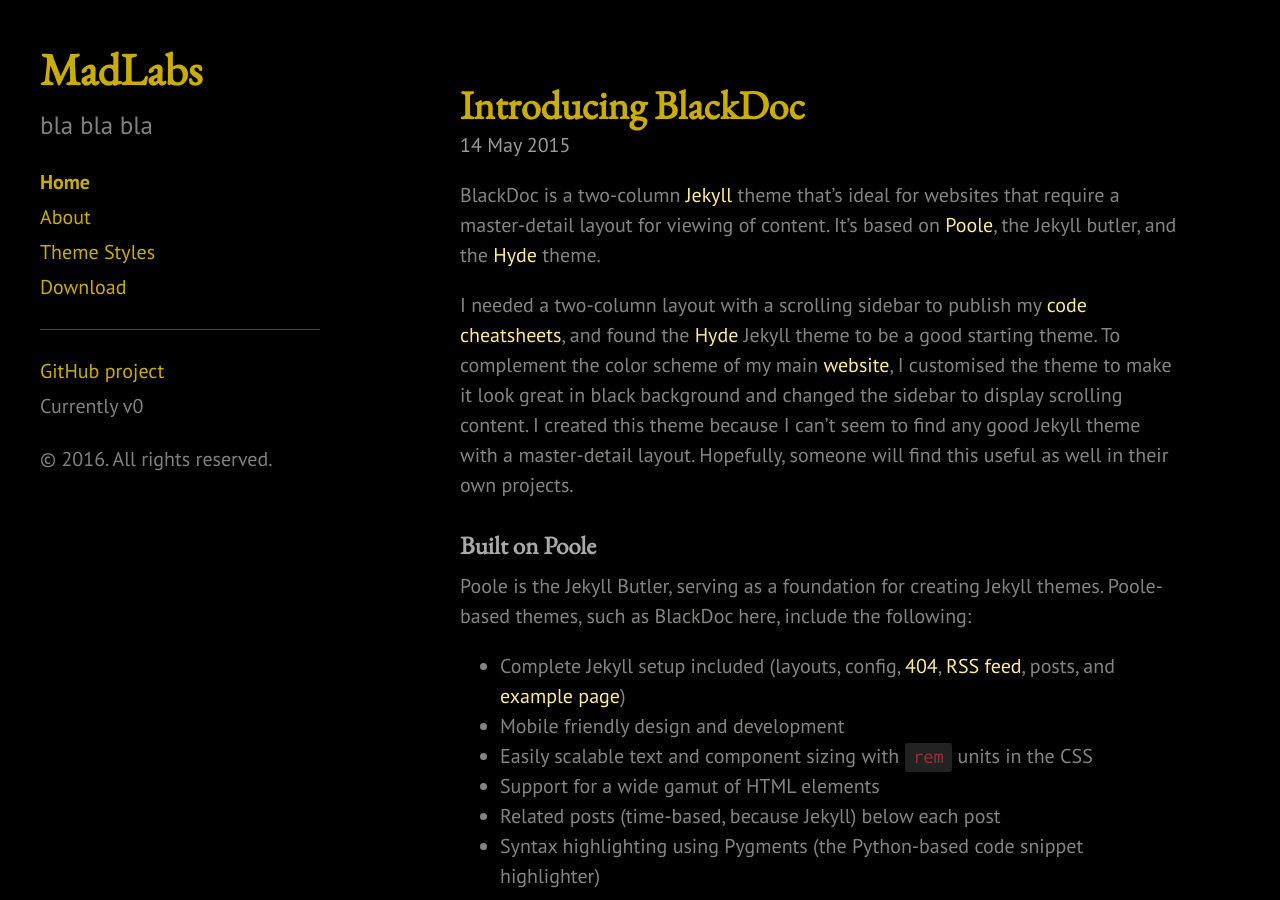
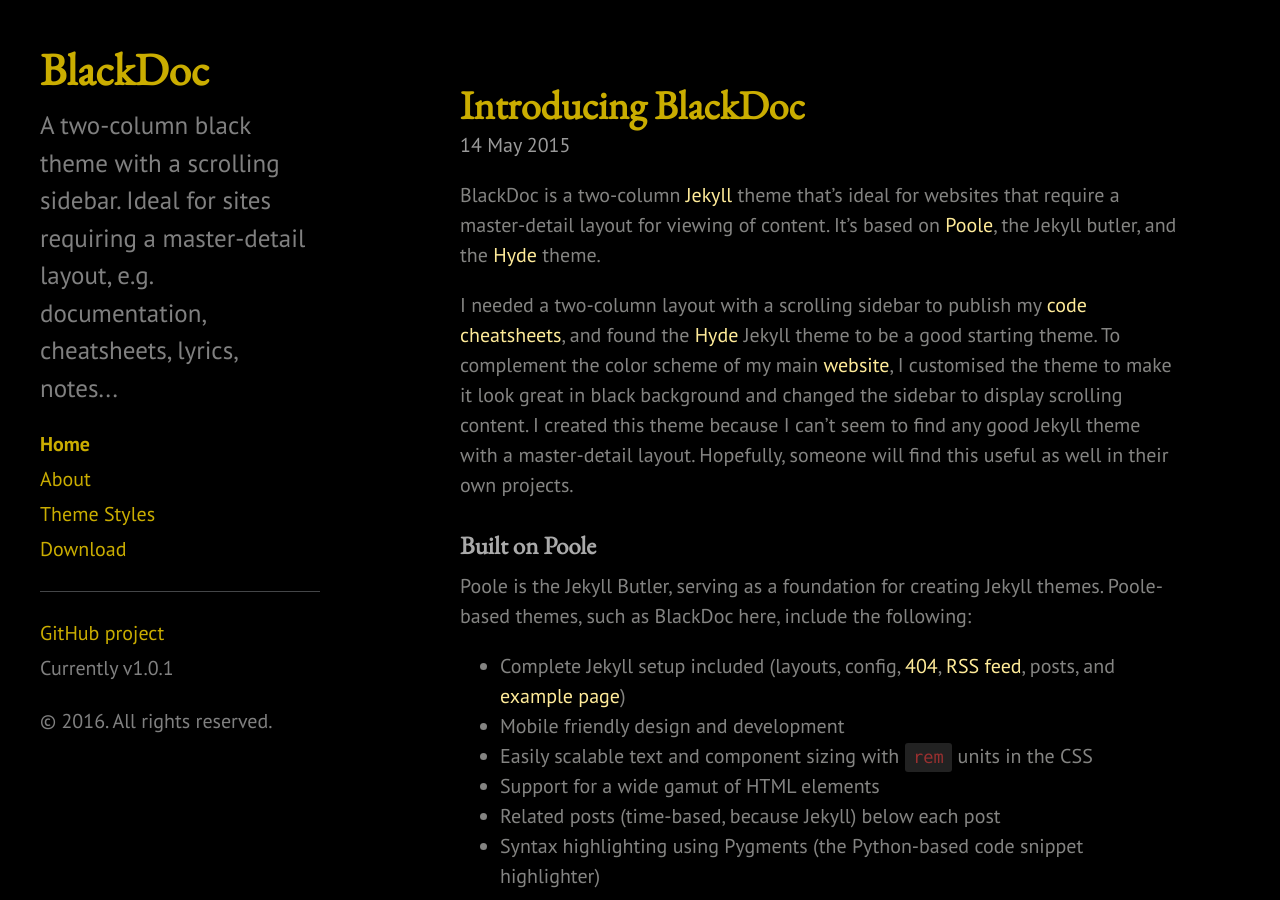
Before and after one commit to mad-labs/mad-labs.github.io, a Jekyll site: the page built from index.html, in a window 1280 px wide and 900 px high. Built offline with Jekyll 4.4.1, drawn with Linux system fonts in a browser that asks for light colours; the list of posts is cut into pages by our own code.

Commit message:
Reverting to original Theme
	modified:   _config.yml
	new file:   public/images/blackdoc-screenshot.jpg
	new file:   public/images/reverse-screenshot.png

```diff
--- a/_config.yml
+++ b/_config.yml
@@ -8,16 +8,20 @@
 permalink:        pretty
 
 # Setup
-title:            MadLabs
-tagline:          Mad projects from mad people
-description:      "bla bla bla"
-url:              https://mad-labs.github.io/
+title:            BlackDoc
+tagline:          Black Theme for Jekyll
+description:      "A two-column black theme with a scrolling sidebar. Ideal for sites requiring a master-detail layout, e.g. documentation, cheatsheets, lyrics, notes..."
+url:              https://github.com/karloespiritu/blackdoc
 baseurl:          /
+
+author:
+  name:           'Karlo Espiritu'
+  url:            https://twitter.com/karloespiritu
 
 paginate:         5
 
 # Custom vars
-version:          0
+version:          1.0.1
 
 github:
-  repo:           https://mad-labs.github.io
+  repo:           https://github.com/karloespiritu/blackdoc
```
Also changed, not shown: public/images/reverse-screenshot.png (added), 1 other file.
